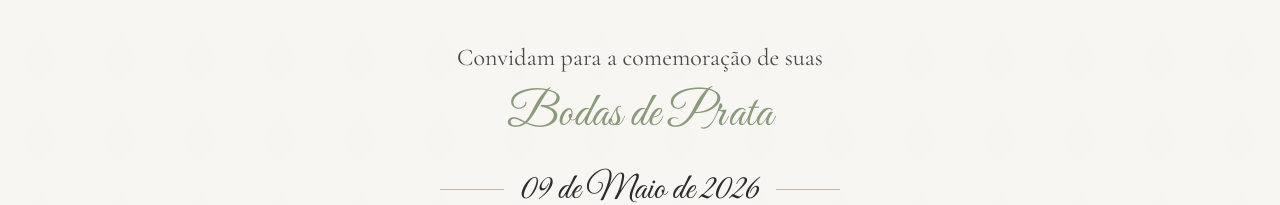
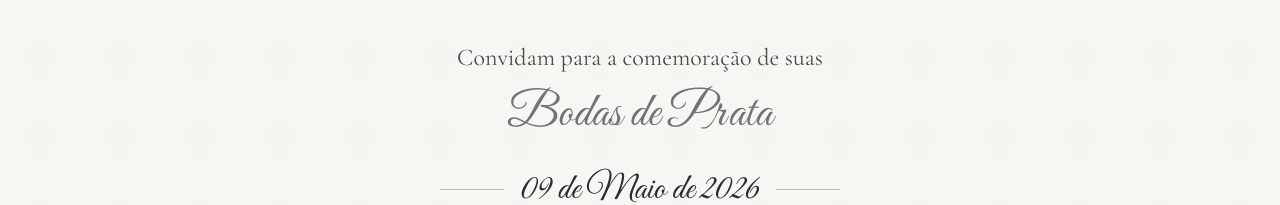
Before and after one commit to AdailtonMRO/BodasdePrata, a React (Vite) app: page / in a window 1280 px wide. Shown: the part 854-1059 px from the top of the page. Built offline with nearby package versions, Linux system fonts and the light colour scheme.

Commit message:
bodasemprata

```diff
--- a/src/sections/Hero.tsx
+++ b/src/sections/Hero.tsx
@@ -46,7 +46,7 @@ export function Hero() {
           Convidam para a comemoração de suas
         </p>
 
-        <h2 className="font-script text-4xl md:text-5xl text-olive mb-8 animate-fade-in opacity-0" style={{ animationDelay: '0.6s' }}>
+        <h2 className="font-script text-4xl md:text-5xl text-[#737373] mb-8 animate-fade-in opacity-0" style={{ animationDelay: '0.6s' }}>
           Bodas de Prata
         </h2>
 
--- a/src/sections/PixSection.tsx
+++ b/src/sections/PixSection.tsx
@@ -69,7 +69,7 @@ export function PixSection() {
 
             {/* Title */}
             <h3 className="font-script text-3xl md:text-4xl text-dark-text mb-6">
-              Chave PIX
+              Chave <span className="font-serif">PIX</span>
             </h3>
 
             {/* PIX Key */}
```
